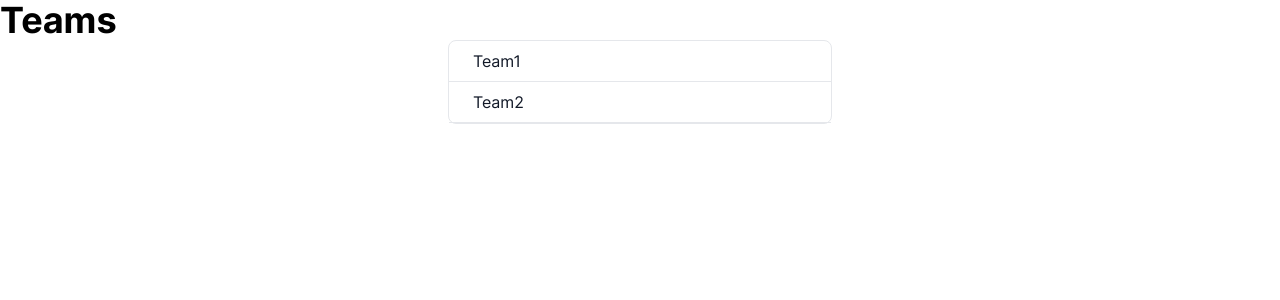
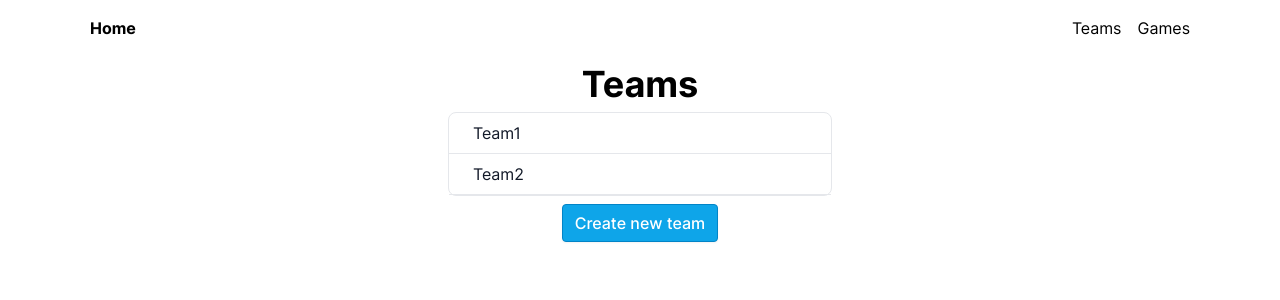
Before and after one commit to adhurjaty/roster-creator, a Next.js app: page /teams in a window 1280 px wide. Shown: the top 300 px of the page. Built offline with nearby package versions, Linux system fonts and the light colour scheme.

Commit message:
Layout stuff

```diff
--- /dev/null
+++ b/src/components/ErrorText.tsx
@@ -0,0 +1,7 @@
+interface Props {
+  text: string;
+}
+
+const ErrorText = ({ text }: Props) => <div className='text-red'>{text}</div>;
+
+export default ErrorText;
--- a/src/components/ListItemView.tsx
+++ /dev/null
@@ -1,13 +0,0 @@
-interface ListItem {
-  name: string;
-}
-
-interface Props {
-  item: ListItem;
-}
-
-const ListItemView = ({ item }: Props) => (
-  <li className='w-full border-b border-gray-200 px-6 py-2'>{item.name}</li>
-);
-
-export default ListItemView;
--- /dev/null
+++ b/src/components/PageTitle.tsx
@@ -0,0 +1,11 @@
+interface Props {
+  title: string;
+}
+
+const PageTitle = ({ title }: Props) => (
+  <div className='my-2 flex justify-center'>
+    <h1>{title}</h1>
+  </div>
+);
+
+export default PageTitle;
--- a/src/components/layout/Header.tsx
+++ b/src/components/layout/Header.tsx
@@ -3,8 +3,8 @@ import * as React from 'react';
 import UnstyledLink from '@/components/links/UnstyledLink';
 
 const links = [
-  { href: '/', label: 'Route 1' },
-  { href: '/', label: 'Route 2' },
+  { href: '/teams', label: 'Teams' },
+  { href: '/games', label: 'Games' },
 ];
 
 export default function Header() {
--- a/src/components/layout/Layout.tsx
+++ b/src/components/layout/Layout.tsx
@@ -1,6 +1,35 @@
 import * as React from 'react';
 
-export default function Layout({ children }: { children: React.ReactNode }) {
-  // Put Header or Footer Here
-  return <>{children}</>;
+import ErrorText from '@/components/ErrorText';
+import LoadingSpinner from '@/components/LoadingSpinner';
+import PageTitle from '@/components/PageTitle';
+
+interface Props {
+  children: React.ReactNode;
+  title: string;
+  isLoading: boolean;
+  isError: boolean;
+  error?: Error | null;
 }
+
+export default function Layout({
+  children,
+  title,
+  isLoading,
+  isError,
+  error,
+}: Props) {
+  const loadedContent = (
+    <>
+      <PageTitle title={title} />
+      {children}
+      {isError && error && <ErrorText text={error.message} />}
+    </>
+  );
+
+  return (
+    <div className='flex flex-col items-center justify-center'>
+      {(isLoading && <LoadingSpinner />) || loadedContent}
+    </div>
+  );
+}
--- /dev/null
+++ b/src/components/list/ListItemView.tsx
@@ -0,0 +1,25 @@
+import { useRouter } from 'next/router';
+
+interface ListItem {
+  name: string;
+  location?: string;
+}
+
+interface Props {
+  item: ListItem;
+}
+
+const ListItemView = ({ item }: Props) => {
+  const router = useRouter();
+
+  return (
+    <li
+      className='w-full border-b border-gray-200 px-6 py-2'
+      onClick={() => item.location && router.push(item.location)}
+    >
+      {item.name}
+    </li>
+  );
+};
+
+export default ListItemView;
--- a/src/components/ListView.tsx
+++ b/src/components/list/ListView.tsx
@@ -1,7 +1,8 @@
-import ListItemView from '@/components/ListItemView';
+import ListItemView from '@/components/list/ListItemView';
 
 interface ListItem {
   key?: string;
+  location?: string;
   name: string;
 }
 
--- a/src/lib/apiInterface/teamsRepo.ts
+++ b/src/lib/apiInterface/teamsRepo.ts
@@ -3,6 +3,7 @@ import Team from "@/lib/models/team";
 export async function getTeams(userId: string): Promise<Team[]> {
   return await Promise.resolve([
     {
+      id: "foo",
       name: "Team1",
       players: [
         {
@@ -17,6 +18,7 @@ export async function getTeams(userId: string): Promise<Team[]> {
       games: []
     },
     {
+      id: "bar",
       name: "Team2",
       players: [
         {
@@ -35,6 +37,7 @@ export async function getTeams(userId: string): Promise<Team[]> {
 
 export async function getTeam(userId: string, teamId: string): Promise<Team> {
   return await Promise.resolve({
+    id: "foo",
     name: "Team1",
     players: [
       {
--- a/src/lib/models/team.ts
+++ b/src/lib/models/team.ts
@@ -2,6 +2,7 @@ import Game from "@/lib/models/game";
 import Player from "@/lib/models/player";
 
 export default interface Team {
+  id: string,
   name: string,
   players: Player[],
   games: Game[],
--- a/src/pages/_document.tsx
+++ b/src/pages/_document.tsx
@@ -1,4 +1,6 @@
 import { Head, Html, Main, NextScript } from 'next/document';
+
+import Header from '@/components/layout/Header';
 
 export default function Document() {
   return (
@@ -13,6 +15,7 @@ export default function Document() {
         />
       </Head>
       <body>
+        <Header />
         <Main />
         <NextScript />
       </body>
--- a/src/pages/teams/index.tsx
+++ b/src/pages/teams/index.tsx
@@ -4,8 +4,9 @@ import { useQuery } from 'react-query';
 import { getTeams } from '@/lib/apiInterface/teamsRepo';
 import Team from '@/lib/models/team';
 
-import ListView from '@/components/ListView';
-import LoadingSpinner from '@/components/LoadingSpinner';
+import Layout from '@/components/layout/Layout';
+import ButtonLink from '@/components/links/ButtonLink';
+import ListView from '@/components/list/ListView';
 
 const TeamsPage = () => {
   const {
@@ -16,14 +17,21 @@ const TeamsPage = () => {
   } = useQuery<Team[], Error>('teams', () => getTeams('foo'));
 
   return (
-    <div>
-      {(isLoading && <LoadingSpinner />) || (
-        <>
-          <h1>Teams</h1>
-          <ListView list={teams ?? []} />
-        </>
-      )}
-    </div>
+    <Layout title='Teams' isLoading={isLoading} isError={isError} error={error}>
+      <>
+        <ListView
+          list={
+            teams?.map((x) => ({
+              ...x,
+              location: `/teams/${x.id}`,
+            })) ?? []
+          }
+        />
+        <ButtonLink href='/teams/create' className='w-md my-2'>
+          Create new team
+        </ButtonLink>
+      </>
+    </Layout>
   );
 };
 
```
